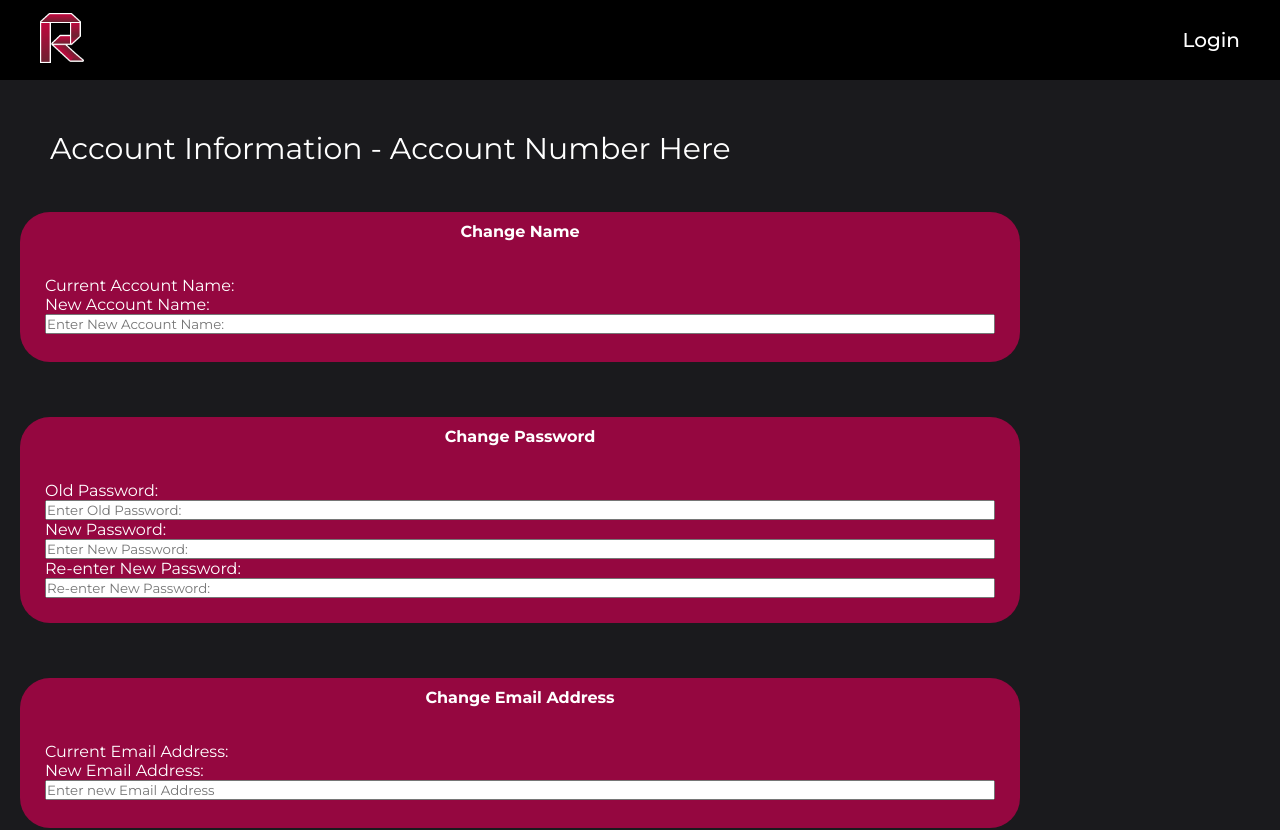
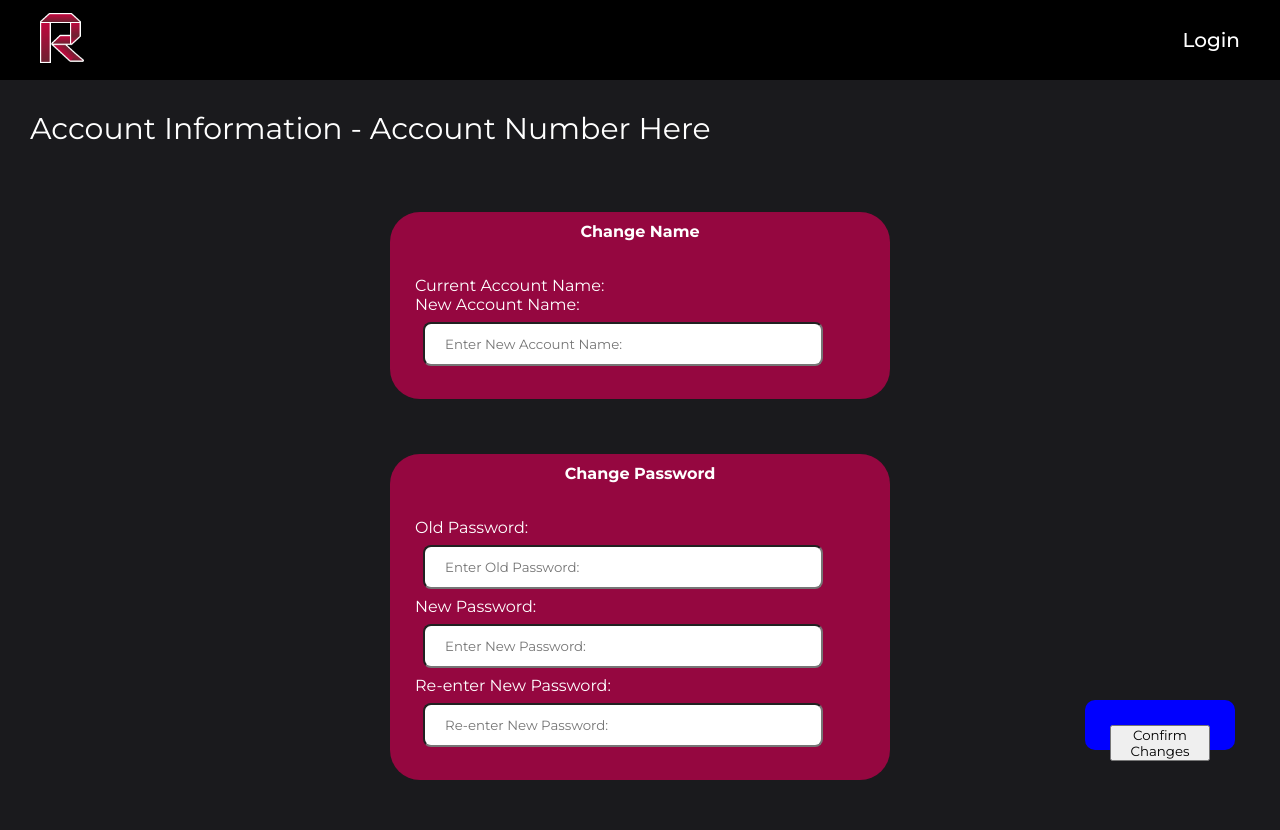
Before and after one commit to cw417/CPS406-project, a React (Create React App) app in the folder client/: page /EditInfo in a window 1280 px wide. Shown: the top 830 px of the page. Built offline with nearby package versions, Linux system fonts and the light colour scheme.

Commit message:
In Progress EditInfo

```diff
--- a/client/src/pages/EditInfo.js
+++ b/client/src/pages/EditInfo.js
@@ -6,10 +6,10 @@ export default function EditInfo() {
     return (
         <div className={styles.div}>
             <Navbar/>
-            <div className={styles.container}>
-                <div className={styles.bigheader}>
+            <div className={styles.bigheader}>
                     Account Information - Account Number Here
                 </div>
+            <div className={styles.container}>
                 <div className={styles.box1}>
                     <div className={styles.titles}>
                     Change Name
@@ -17,7 +17,7 @@ export default function EditInfo() {
                     <div className={styles.points}>
                         <p>Current Account Name:</p>
                         <label for="accountName">New Account Name: </label>
-                        <input type="text" id="accountName" name="accountName" placeholder="Enter New Account Name: " size="30"/>
+                        <input type="text" id="accountName" name="accountName" placeholder="Enter New Account Name: " size="20"/>
                     </div>
                 </div>
             </div>
@@ -64,8 +64,9 @@ export default function EditInfo() {
                     </div>
                 </div>
             </div>
+            <div className={styles.submitbutton}>
+            <   button class="confirmbutton">Confirm Changes</button>
+            </div>
         </div>
     )
-
-
 }
--- a/client/src/styles/EditInfo.module.css
+++ b/client/src/styles/EditInfo.module.css
@@ -4,6 +4,7 @@
 }
 
 .bigheader {
+
     padding: 30px;
     text-align: left;
     font-size: 30px;
@@ -14,7 +15,7 @@
     background: #950740;
     height: fit-content;
     min-height: 150px;
-    width: 1000px;
+    width: 500px;
     border-radius: 30px;
     margin-top: 15px;
 
@@ -34,14 +35,42 @@
 
 }
 
-.input[type=text] {
+input[type=text] {
     width: 400px;
     padding: 12px 20px;
     margin: 8px;
     box-sizing: border-box;
+    border-radius: 8px;
 }
 
 .container {
     padding: 20px;
+    display: flex;
     justify-content: center;
 }
+
+.confirmbutton {
+    display: inline-block;
+    font-size: 18px;
+    font-weight: bold;
+    text-align: center;
+    border-radius: px;
+    cursor: pointer;
+    border-radius: 10px;
+    transition: background-color 0.3s ease;
+
+}
+
+.submitbutton {
+    position: fixed;
+    border-radius: 10px;
+    background: blue;
+    height: 25px;
+    width: 150px;
+    padding: 25px;
+    bottom: 0;
+    right: 0;
+    margin-right: 45px;
+    margin-bottom: 50px;
+
+}
```
